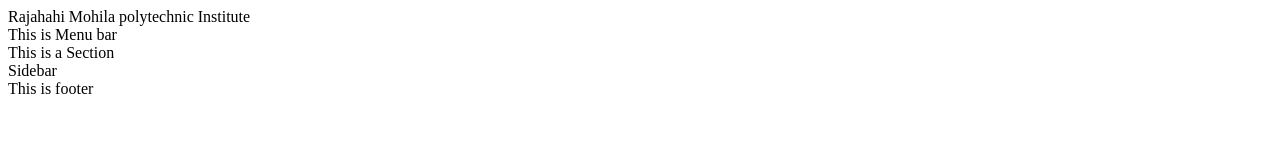
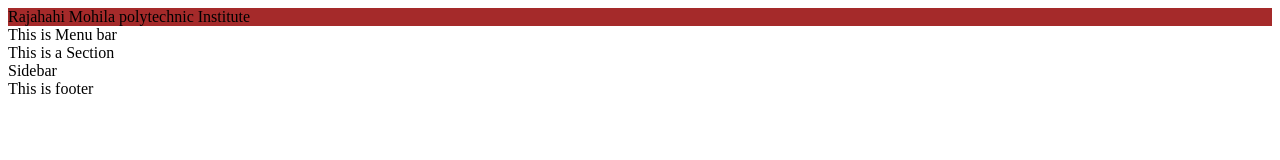
Before and after one commit to Bornakhatun621894/Jobb, a plain HTML site: page index.html in a window 1280 px wide. Drawn offline with Linux system fonts and the light colour scheme.

Commit message:
Job No:5,Job Name:Use CSS color add, link.

```diff
--- a/index.html
+++ b/index.html
@@ -4,6 +4,7 @@
 
     <meta name="viewport" content="width=device-width, initial-scale=1.0">
     <title>rajshahi mohila polytechnic</title>
+    <link rel="stylesheet" href="style.css">
 </head>
 <body>
 
--- /dev/null
+++ b/style.css
@@ -0,0 +1,3 @@
+header{
+    background-color: brown;
+}
```
